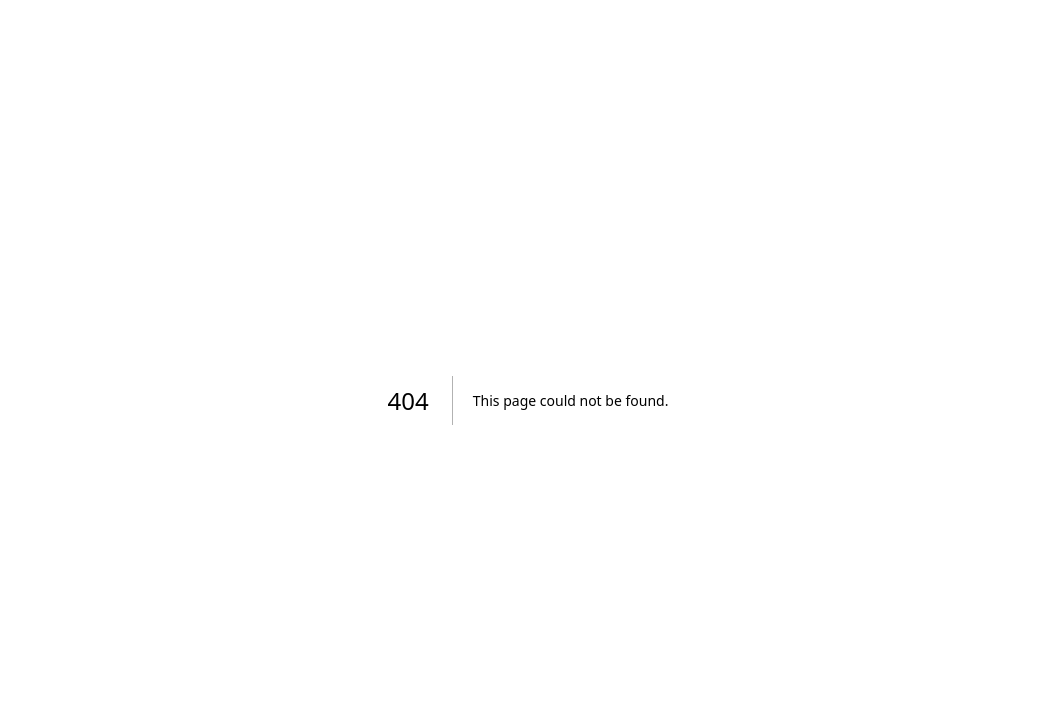
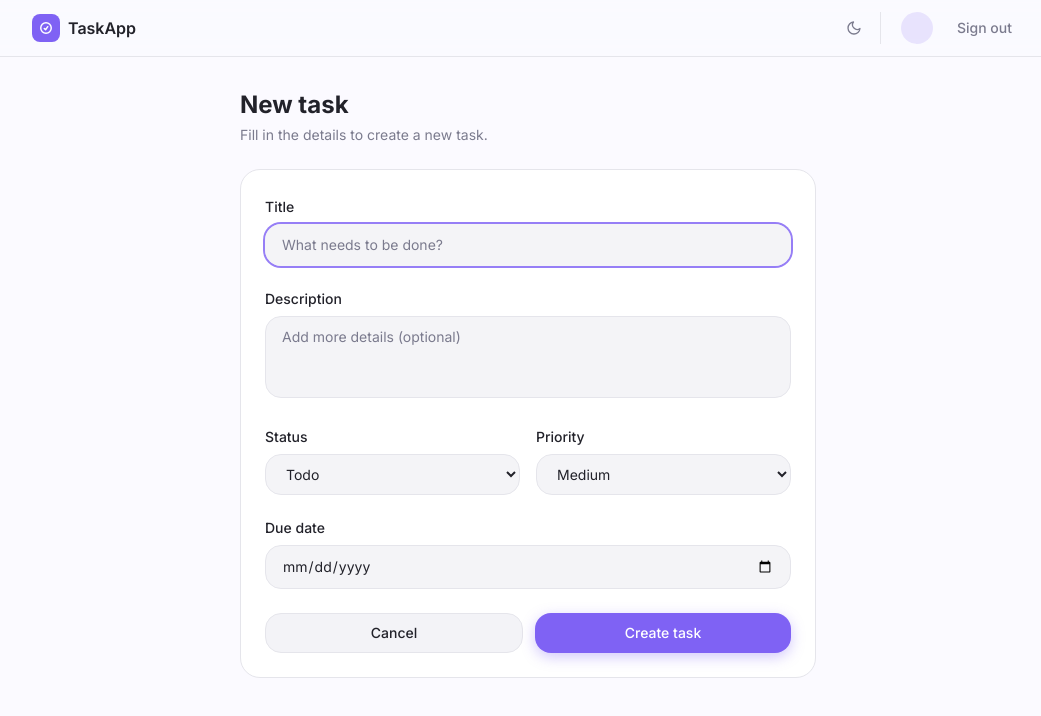
Before and after one commit to Hamza-555/task-management-app, a Next.js app in the folder frontend/: page /tasks/new in a window 1280 px wide. Before the commit this address had no page. Shown: the top 716 px of the page, without its empty margins (112-1153 px from the left). Built offline with nearby package versions, Linux system fonts and the light colour scheme; no server answers.

Commit message:
feat: create and edit task form with validation, status/priority selects, due date

```diff
--- /dev/null
+++ b/frontend/app/(dashboard)/tasks/[id]/edit/page.tsx
@@ -0,0 +1,23 @@
+"use client";
+
+import { useParams } from "next/navigation";
+import { useTask } from "@/lib/hooks/use-tasks";
+import { TaskForm } from "@/components/tasks/task-form";
+
+export default function EditTaskPage() {
+  const { id } = useParams<{ id: string }>();
+  const { data: task, isLoading } = useTask(id);
+
+  if (isLoading) {
+    return (
+      <div className="max-w-xl mx-auto space-y-4">
+        <div className="h-8 w-40 bg-muted rounded-xl animate-pulse" />
+        <div className="h-64 bg-muted rounded-2xl animate-pulse" />
+      </div>
+    );
+  }
+
+  if (!task) return null;
+
+  return <TaskForm task={task} />;
+}
--- /dev/null
+++ b/frontend/app/(dashboard)/tasks/new/page.tsx
@@ -0,0 +1,7 @@
+import { TaskForm } from "@/components/tasks/task-form";
+
+export const metadata = { title: "New task — TaskApp" };
+
+export default function NewTaskPage() {
+  return <TaskForm />;
+}
--- /dev/null
+++ b/frontend/components/tasks/task-form.tsx
@@ -0,0 +1,141 @@
+"use client";
+
+import { useEffect } from "react";
+import { useRouter } from "next/navigation";
+import { useForm } from "react-hook-form";
+import { zodResolver } from "@hookform/resolvers/zod";
+import { z } from "zod";
+import { motion } from "framer-motion";
+import { format } from "date-fns";
+import { useCreateTask, useUpdateTask } from "@/lib/hooks/use-tasks";
+import { Button } from "@/components/ui/button";
+import { Input } from "@/components/ui/input";
+import { Select } from "@/components/ui/select";
+import { cn } from "@/lib/utils";
+import type { Task } from "@/lib/api/tasks";
+
+const schema = z.object({
+  title: z.string().min(1, "Title is required").max(255),
+  description: z.string().max(2000).optional(),
+  status: z.enum(["todo", "in_progress", "done"]).default("todo"),
+  priority: z.enum(["low", "medium", "high"]).default("medium"),
+  due_date: z.string().optional(),
+});
+
+type FormData = z.infer<typeof schema>;
+
+interface TaskFormProps {
+  task?: Task;
+}
+
+export function TaskForm({ task }: TaskFormProps) {
+  const router = useRouter();
+  const create = useCreateTask();
+  const update = useUpdateTask();
+  const isEditing = !!task;
+  const isPending = create.isPending || update.isPending;
+
+  const { register, handleSubmit, formState: { errors }, reset } = useForm<FormData>({
+    resolver: zodResolver(schema),
+    defaultValues: {
+      title: task?.title ?? "",
+      description: task?.description ?? "",
+      status: task?.status ?? "todo",
+      priority: task?.priority ?? "medium",
+      due_date: task?.due_date ? format(new Date(task.due_date), "yyyy-MM-dd") : "",
+    },
+  });
+
+  useEffect(() => { if (task) reset({ ...task, due_date: task.due_date ? format(new Date(task.due_date), "yyyy-MM-dd") : "" }); }, [task, reset]);
+
+  const onSubmit = (data: FormData) => {
+    const payload = { ...data, due_date: data.due_date || undefined };
+    if (isEditing) {
+      update.mutate({ id: task.id, data: payload }, { onSuccess: () => router.push("/tasks") });
+    } else {
+      create.mutate(payload, { onSuccess: () => router.push("/tasks") });
+    }
+  };
+
+  const apiError = (create.error || update.error) as any;
+  const errorMsg = apiError?.response?.data?.error;
+
+  return (
+    <motion.div
+      initial={{ opacity: 0, y: 12 }}
+      animate={{ opacity: 1, y: 0 }}
+      className="max-w-xl mx-auto"
+    >
+      <div className="mb-6">
+        <h1 className="text-2xl font-bold text-foreground">{isEditing ? "Edit task" : "New task"}</h1>
+        <p className="text-muted-foreground text-sm mt-1">{isEditing ? "Update the task details below." : "Fill in the details to create a new task."}</p>
+      </div>
+
+      <form onSubmit={handleSubmit(onSubmit)} className="bg-card border border-border rounded-2xl p-6 space-y-5">
+        <Field label="Title" error={errors.title?.message}>
+          <Input {...register("title")} placeholder="What needs to be done?" error={!!errors.title} autoFocus />
+        </Field>
+
+        <Field label="Description" error={errors.description?.message}>
+          <textarea
+            {...register("description")}
+            placeholder="Add more details (optional)"
+            rows={3}
+            className={cn(
+              "w-full px-4 py-2.5 rounded-xl border bg-input/50 text-foreground placeholder:text-muted-foreground",
+              "outline-none transition-all duration-200 text-sm resize-none",
+              "focus:ring-2 focus:ring-ring focus:border-transparent border-border hover:border-ring/50"
+            )}
+          />
+        </Field>
+
+        <div className="grid grid-cols-2 gap-4">
+          <Field label="Status" error={errors.status?.message}>
+            <Select {...register("status")}>
+              <option value="todo">Todo</option>
+              <option value="in_progress">In Progress</option>
+              <option value="done">Done</option>
+            </Select>
+          </Field>
+
+          <Field label="Priority" error={errors.priority?.message}>
+            <Select {...register("priority")}>
+              <option value="low">Low</option>
+              <option value="medium">Medium</option>
+              <option value="high">High</option>
+            </Select>
+          </Field>
+        </div>
+
+        <Field label="Due date" error={undefined}>
+          <Input {...register("due_date")} type="date" />
+        </Field>
+
+        {errorMsg && (
+          <motion.p initial={{ opacity: 0 }} animate={{ opacity: 1 }} className="text-sm text-destructive bg-destructive/10 px-4 py-2.5 rounded-xl">
+            {errorMsg}
+          </motion.p>
+        )}
+
+        <div className="flex gap-3 pt-1">
+          <Button type="button" variant="secondary" onClick={() => router.push("/tasks")} className="flex-1">
+            Cancel
+          </Button>
+          <Button type="submit" loading={isPending} className="flex-1">
+            {isEditing ? "Save changes" : "Create task"}
+          </Button>
+        </div>
+      </form>
+    </motion.div>
+  );
+}
+
+function Field({ label, error, children }: { label: string; error?: string; children: React.ReactNode }) {
+  return (
+    <div className="space-y-1.5">
+      <label className="text-sm font-medium text-foreground">{label}</label>
+      {children}
+      {error && <p className="text-xs text-destructive">{error}</p>}
+    </div>
+  );
+}
```
